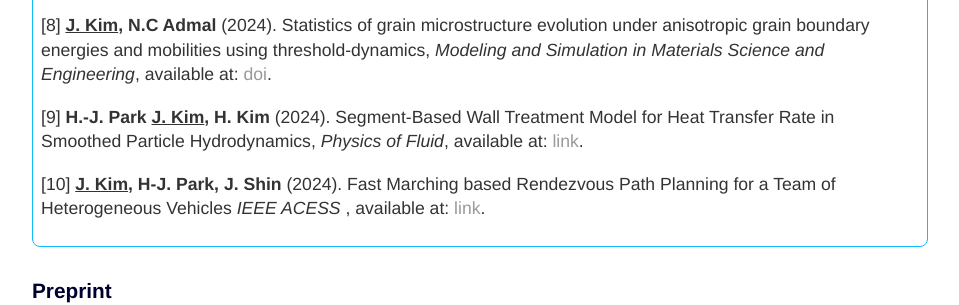
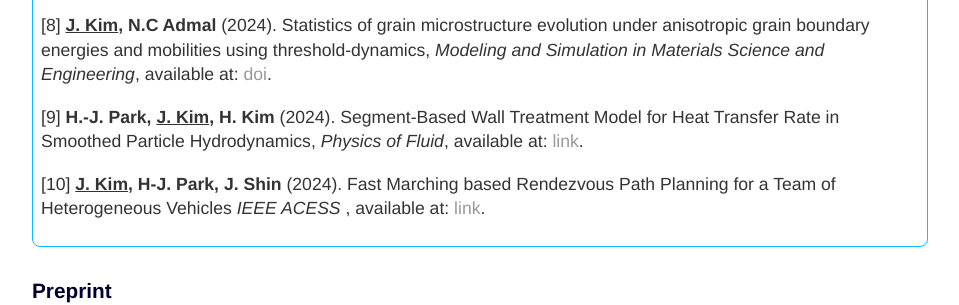
Before and after one commit to jaekwangjk/jaekwangjk.github.io, a Jekyll site: the page built from publication.html, in a window 1280 px wide. Shown: the part 752-1057 px from the top of the page, without its empty margins (160-1119 px from the left). Built offline with Jekyll 4.4.1, drawn with Linux system fonts in a browser that asks for light colours.

```diff
--- a/publication.html
+++ b/publication.html
@@ -62,7 +62,7 @@ title: Jaekwang Kim
 	</p>
 
 	<p>
-	[9] <strong> H.-J. Park <u> J. Kim</u>, H. Kim </strong>
+	[9] <strong> H.-J. Park, <u> J. Kim</u>, H. Kim </strong>
 	(2024). Segment-Based Wall Treatment Model for Heat Transfer Rate in Smoothed Particle Hydrodynamics,
 	<em>Physics of Fluid</em>, available at: <a class="two" href="https://pubs.aip.org/aip/pof/article/36/7/077106/3300855">link</a>.
 	</p>
```
